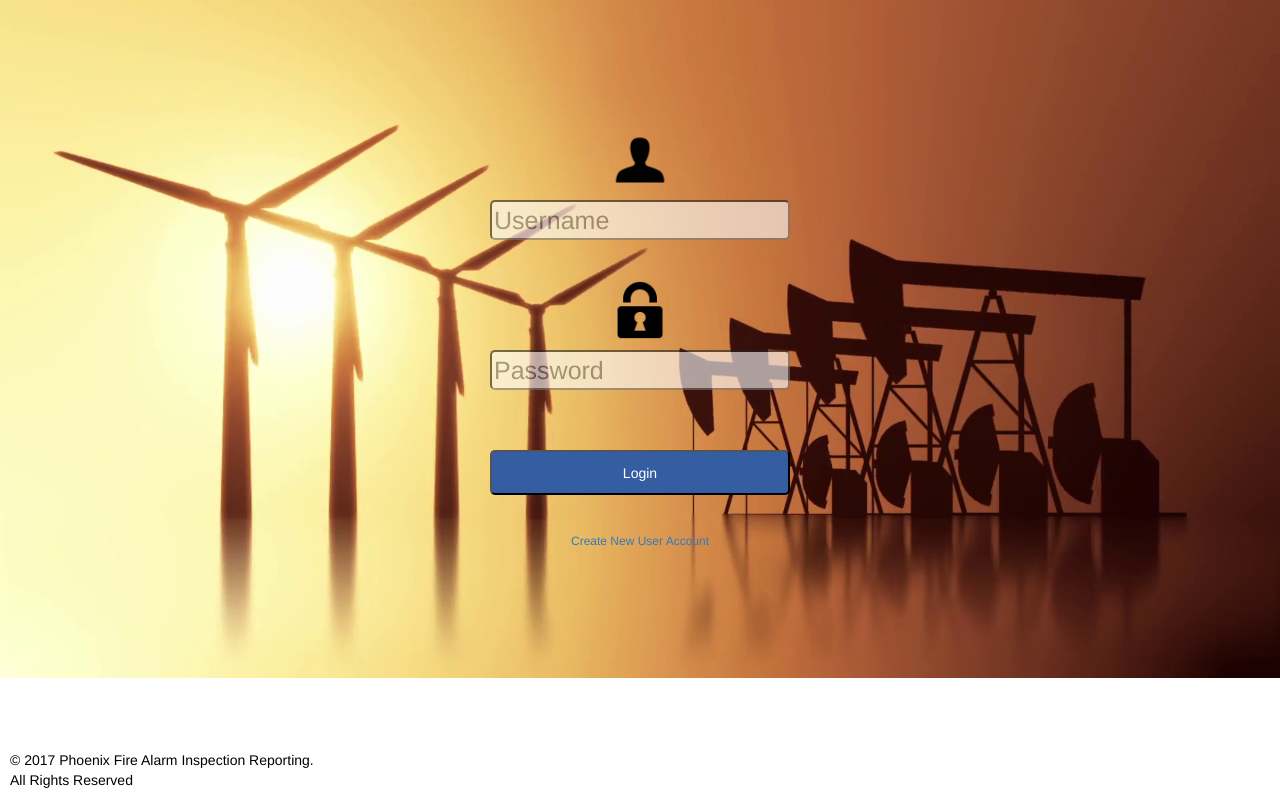
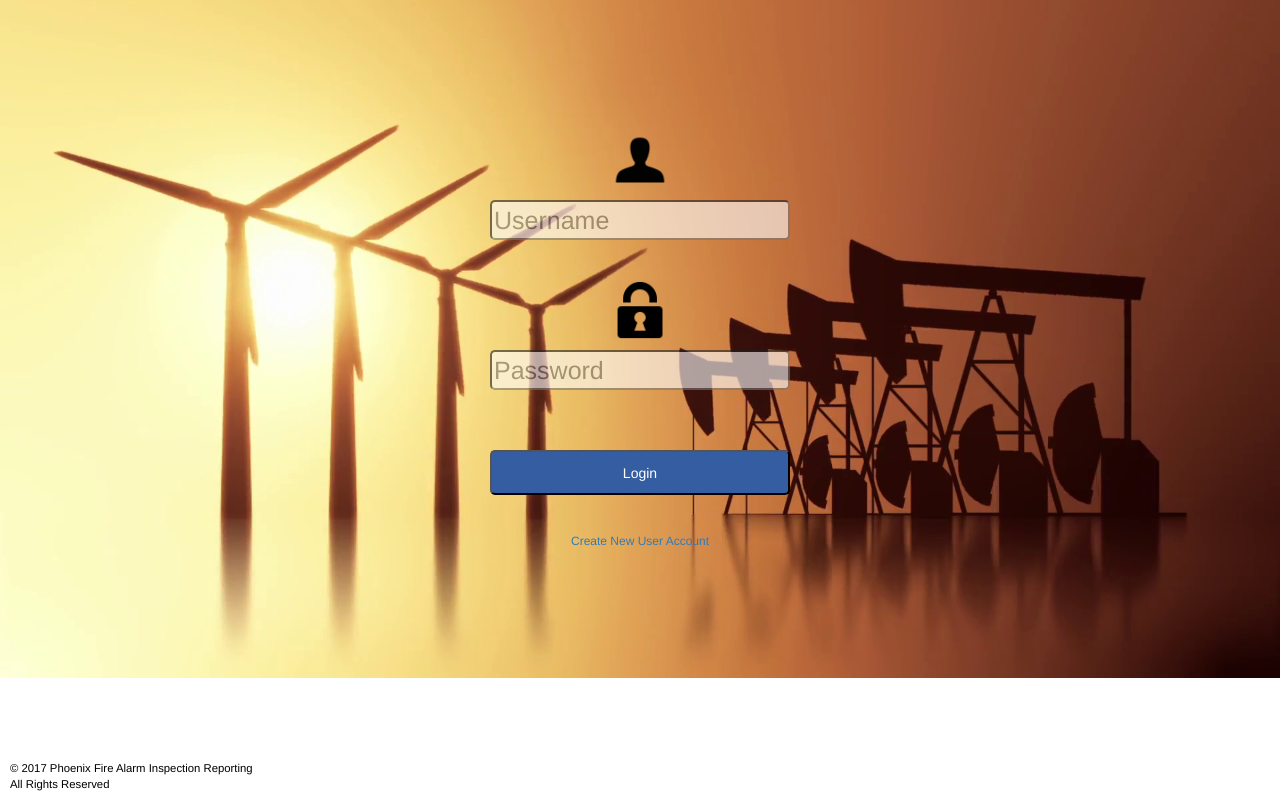
Before and after one commit to chris-stanton/APP-inspection-log, a website: page public/index.html in a window 1280 px wide. Drawn offline with Linux system fonts and the light colour scheme.

Commit message:
added styling to footer

```diff
--- a/public/styles/styles.css
+++ b/public/styles/styles.css
@@ -454,8 +454,9 @@ footer {
   left: 0;
   right: 0;
   height: 40px;
-  padding: 0px 0px 50px 10px;
+  padding: 0px 0px 10px 10px;
   background-color: transparent;
+  font-size: 0.9em;
   color: #000000;
 }
 
--- a/public/views/templates/footer.html
+++ b/public/views/templates/footer.html
@@ -1,3 +1,3 @@
 
 
-<footer> &copy; 2017 Phoenix Fire Alarm Inspection Reporting. <br> All Rights Reserved </footer>
+<footer> &copy; 2017 Phoenix Fire Alarm Inspection Reporting <br> All Rights Reserved </footer>
```
